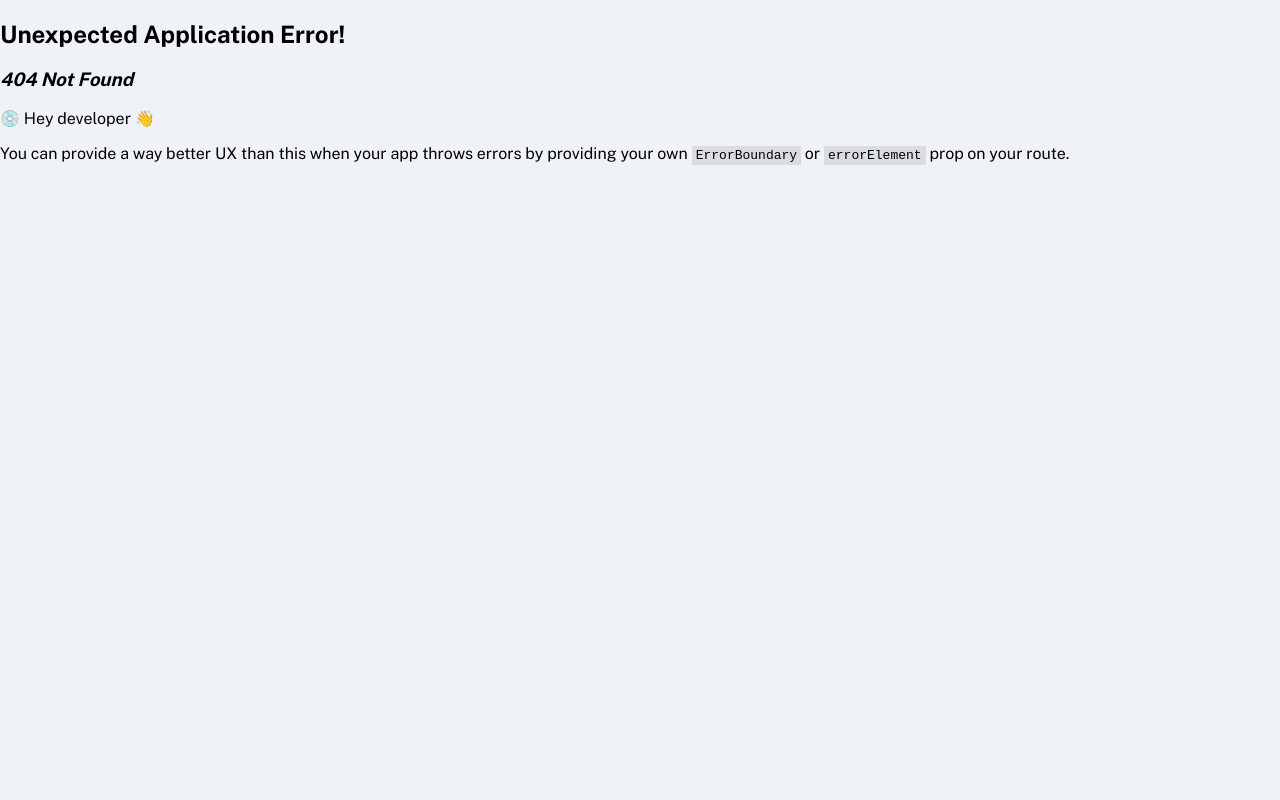
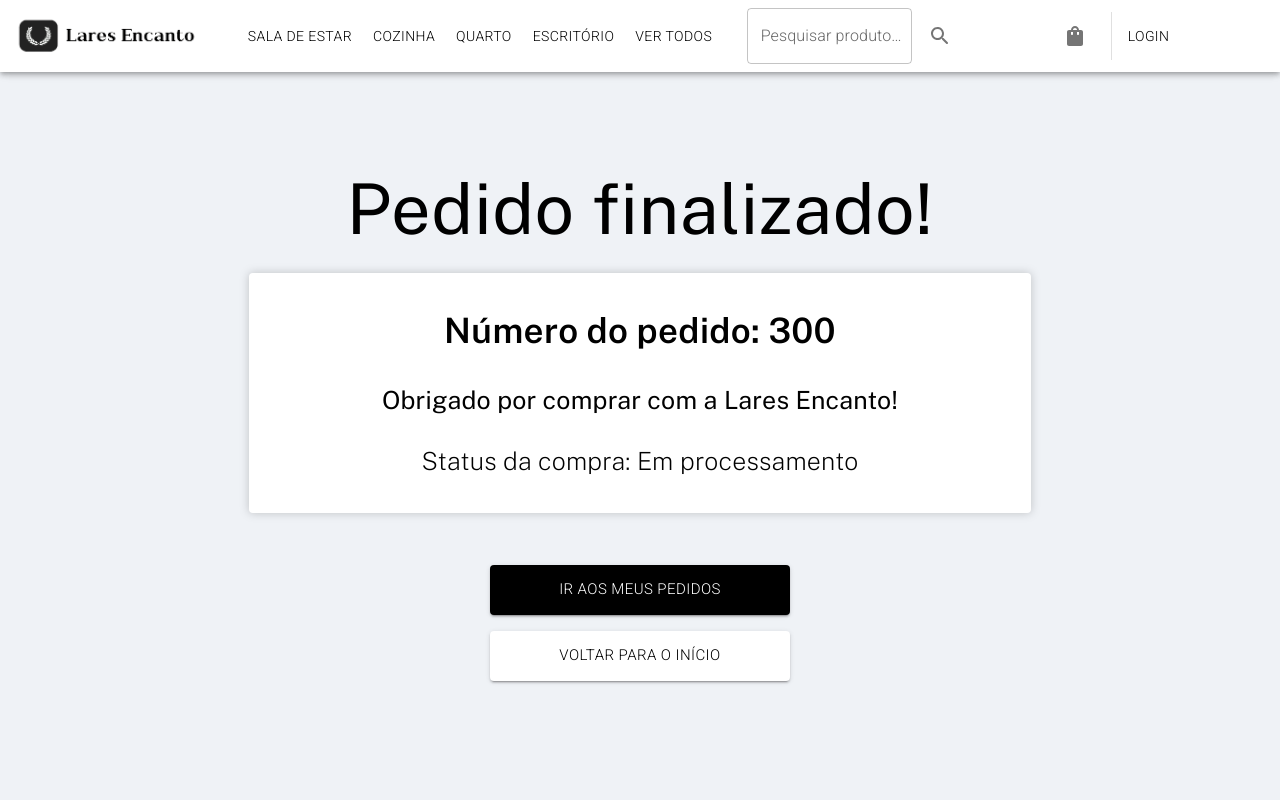
Before and after one commit to WhiteArct1c/lares-encanto-ecommerce-frontend, a React (Vite) app: page /order-finished in a window 1280 px wide. Before the commit this address had no page. Shown: the top 800 px of the page. Built offline with nearby package versions, Linux system fonts and the light colour scheme.

Commit message:
feat: creating order finished page

```diff
--- /dev/null
+++ b/src/pages/OrderFinishedPage/index.tsx
@@ -0,0 +1,105 @@
+import { Button, Typography } from '@mui/material';
+import Grid2 from '@mui/material/Unstable_Grid2/Grid2';
+import React from 'react';
+import { OrderStatusEnum } from '../../utils/enum/OrderStatusEnum';
+import { Link } from 'react-router-dom';
+
+interface OrderFinishiedPageProps {
+
+}
+
+const OrderFinishiedPage: React.FC<OrderFinishiedPageProps> = () => {
+   return (
+      <Grid2
+         container
+         spacing={3}
+         sx={{mt:18, mb:17, display:'flex', justifyContent:'center'}}
+      >
+         <Grid2 xs={12} sx={{display:'flex', justifyContent:'center'}}>
+            <Typography
+               fontFamily={'Public Sans'}
+               fontSize={70}
+            >
+               Pedido finalizado!
+            </Typography>
+         </Grid2>
+         <Grid2
+            xs={12}
+            sx={{
+               bgcolor:'#fff',
+               filter:'drop-shadow(0px 0px 5px rgba(0, 0, 0, 0.20))',
+               borderRadius:1,
+               display:'flex',
+               alignItems:'center',
+               justifyContent:'center',
+               flexDirection:'column',
+               gap:3,
+               width:'60%',
+               p:4
+            }}
+         >
+            <Typography
+               fontFamily={'Public Sans'}
+               fontSize={35}
+               fontWeight={600}
+            >
+               Número do pedido: 300
+            </Typography>
+            <Typography
+               fontFamily={'Public Sans'}
+               fontSize={25}
+               fontWeight={400}
+            >
+               Obrigado por comprar com a Lares Encanto!
+            </Typography>
+            <Typography
+               fontFamily={'Public Sans'}
+               fontSize={25}
+               fontWeight={200}
+            >
+               Status da compra: {OrderStatusEnum.EM_PROCESSAMENTO}
+            </Typography>
+         </Grid2>
+         <Grid2 xs={12} sx={{display:'flex', alignItems:'center', gap:2, flexDirection:'column', mt:5}}>
+            <Link to={'/my-orders'}>
+               <Button
+                  variant='contained'
+                  sx={{
+                     bgcolor: '#000',
+                     color: 'white',
+                     fontSize:15,
+                     width:300,
+                     height:50,
+                     '&:hover': {
+                        bgcolor: '#888',
+                        color: '#fff',
+                     }
+                  }}
+               >
+                  Ir aos meus pedidos
+               </Button>
+            </Link>
+            <Link to={'/products'}>
+               <Button
+                  variant='contained'
+                  sx={{
+                     bgcolor: 'white',
+                     color: 'black',
+                     fontSize:15,
+                     width:300,
+                     height:50,
+                     '&:hover': {
+                        bgcolor: '#666',
+                        color: 'white',
+                     }
+                  }}
+               >
+                  Voltar para o início
+               </Button>
+            </Link>
+         </Grid2>
+      </Grid2>
+   );
+};
+
+export default OrderFinishiedPage;
--- a/src/routes/routes.tsx
+++ b/src/routes/routes.tsx
@@ -5,6 +5,7 @@ import ProductsPage from "../pages/ProductsPage";
 import ProductDetailsPage from "../pages/ProductDetailsPage";
 import ShoppingCartPage from "../pages/ShoppingCartPage";
 import CheckoutPage from "../pages/CheckoutPage";
+import OrderFinishiedPage from "../pages/OrderFinishedPage";
 
 export const router = createBrowserRouter([
    {
@@ -30,6 +31,10 @@ export const router = createBrowserRouter([
          {
             path: '/checkout',
             element: <CheckoutPage/>
+         },
+         {
+            path:'/order-finished',
+            element:<OrderFinishiedPage/>,
          }
       ]
    }
```
